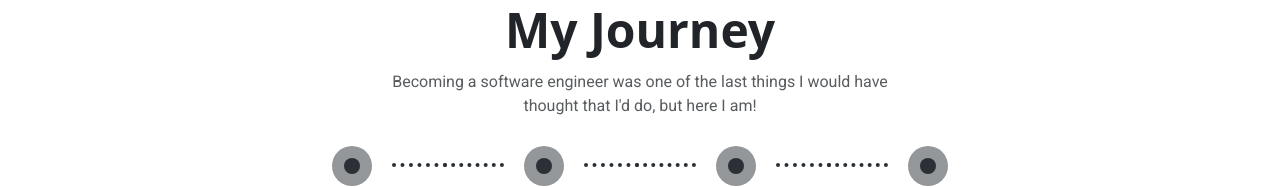
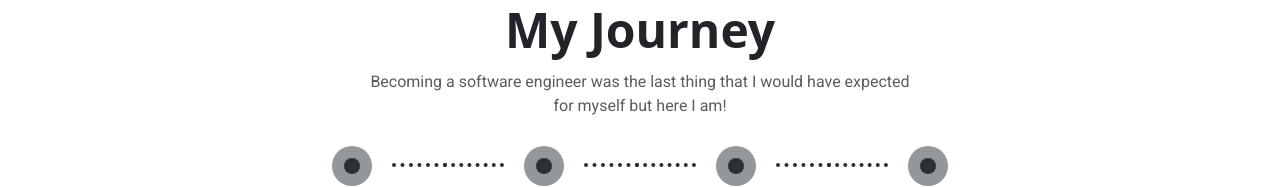
Before and after one commit to jxmesin/Portfolio, a website: page index.html in a window 1280 px wide. Shown: the part 2098-2286 px from the top of the page. Drawn offline with nearby package versions, Linux system fonts and the light colour scheme; a web font is replaced by a local one.

Commit message:
additions

```diff
--- a/public/index.html
+++ b/index.html
@@ -127,7 +127,7 @@
     <div class="row text-center justify-content-center mb-2">
         <div class="col-xl-6 col-lg-8">
             <h2 class="display-5 fw-bold lh-1 mb-3">My Journey</h2>
-            <p class="text-muted">Becoming a software engineer was one of the last things I would have thought that I'd do, but here I am!</p>
+            <p class="text-muted">Becoming a software engineer was the last thing that I would have expected for myself but here I am!</p>
         </div>
     </div>
 
```
